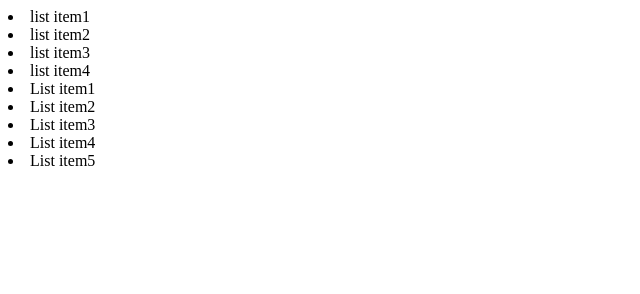
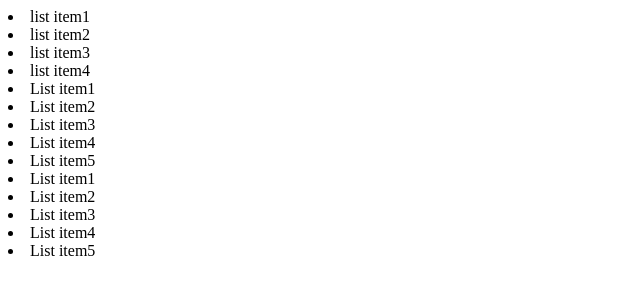
Before and after one commit to jjaverhaeren/Winc_gitpractice2, a plain HTML site: page index.html in a window 1280 px wide. Shown: the whole page, without its empty margins (0-640 px from the left). Drawn offline with Linux system fonts and the light colour scheme.

Commit message:
added list3

```diff
--- a/index.html
+++ b/index.html
@@ -20,5 +20,13 @@
       <li>List item4</li>
       <li>List item5</li>
     </section>
+
+    <section class="section2">
+      <li>List item1</li>
+      <li>List item2</li>
+      <li>List item3</li>
+      <li>List item4</li>
+      <li>List item5</li>
+    </section>
   </body>
 </html>
```
